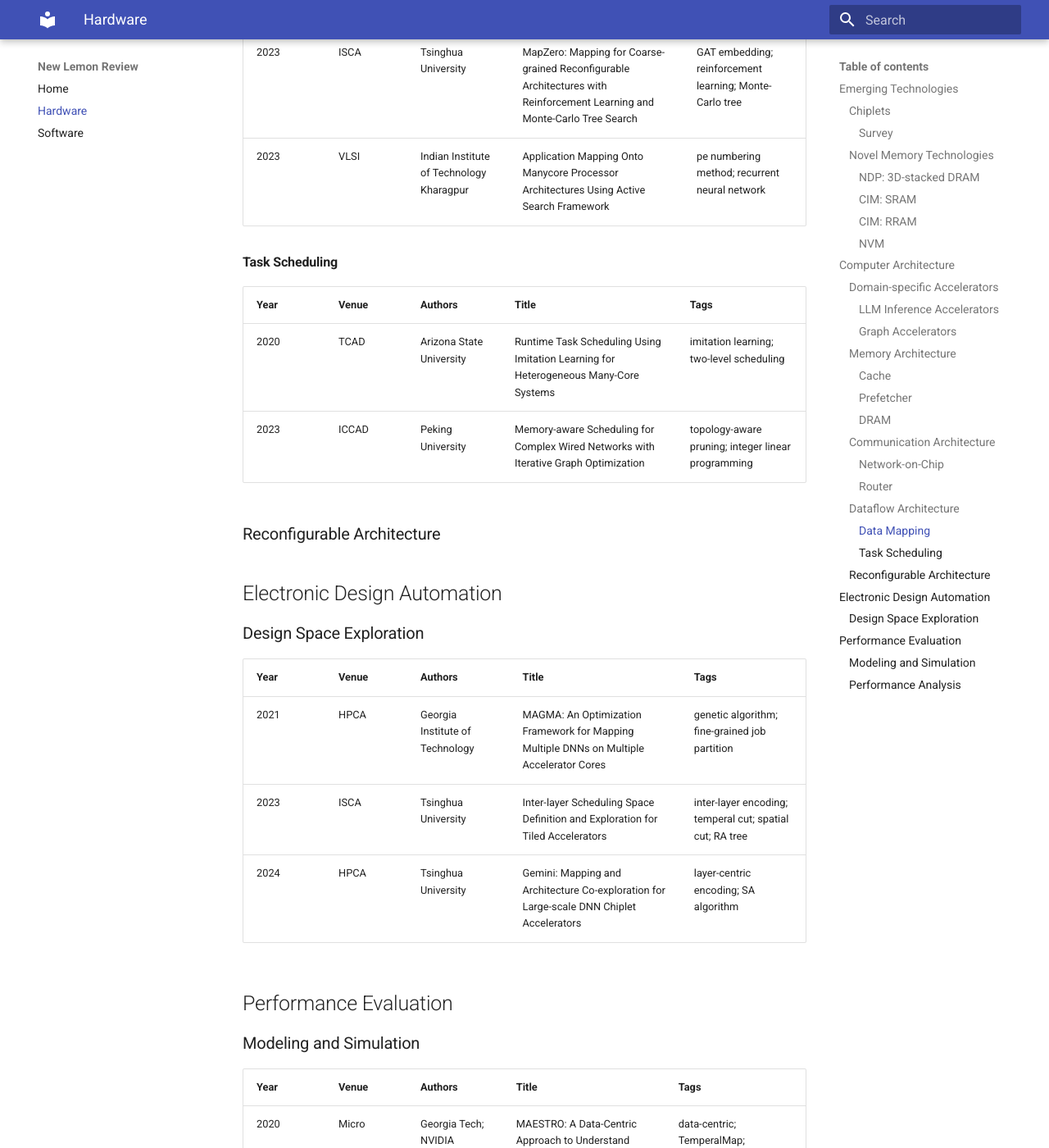
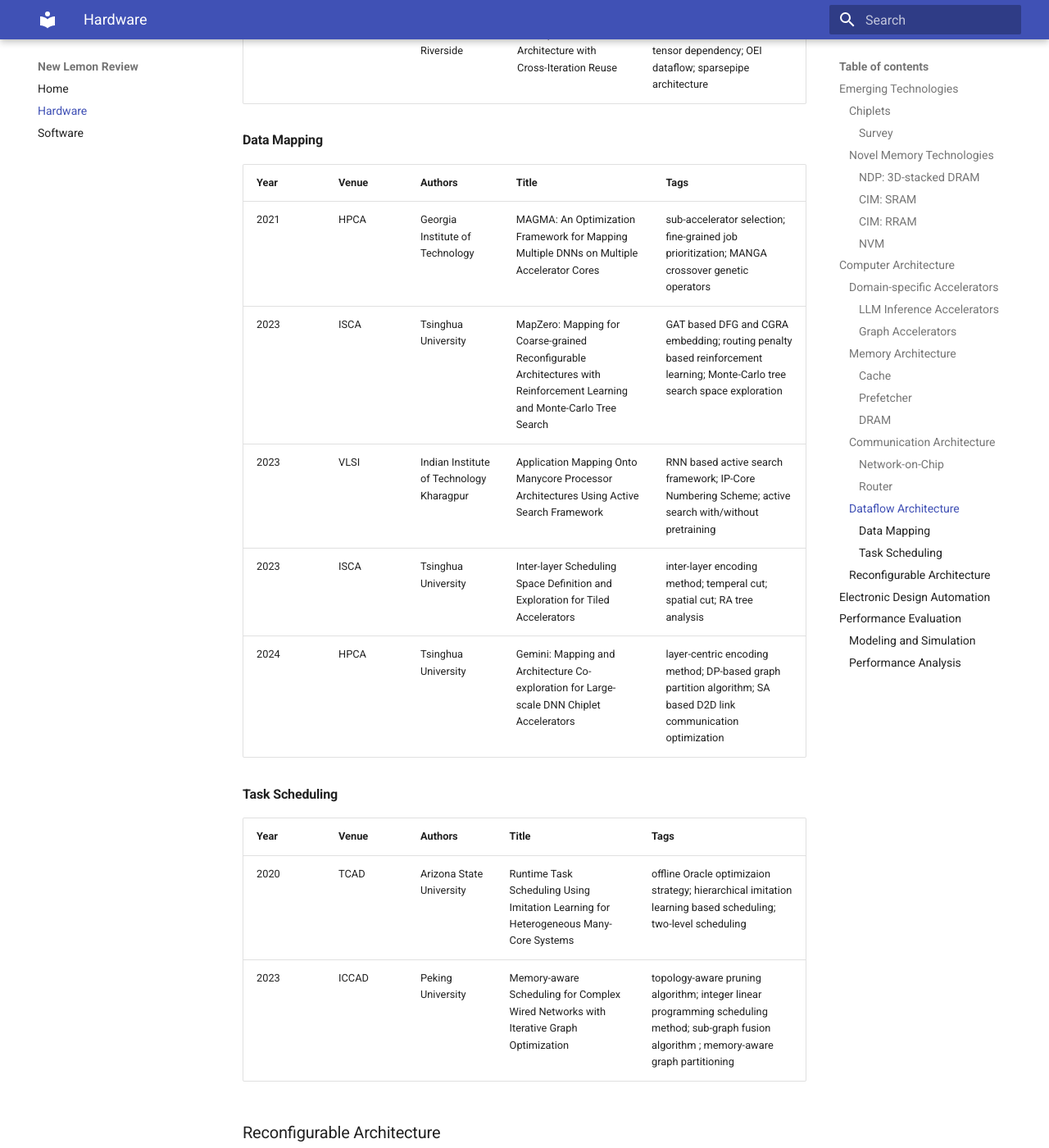
Before and after one commit to pku-lemonade/review, an MkDocs documentation site: the page built from docs/Hardware.md, in a window 1280 px wide and 1400 px high, scrolled down 2697 px. Shown: the whole window at 82% size. Built offline with MkDocs 1.6.1 and Material for MkDocs 9.7.7, drawn with Linux system fonts in a browser that asks for light colours; some of the changed text lies outside the part shown.

Commit message:
Modified some details according to suggestions and specified the tags for each paper.

```diff
--- a/docs/Hardware.md
+++ b/docs/Hardware.md
@@ -8,9 +8,9 @@
 
 | Year | Venue | Authors | Title | Tags |
 |-|-|-|------------------|--------------|
-| 2020 | Electronics | National University of Defense Technology | Chiplet Heterogeneous Integration Technology—Status and Challenges | heterogeneous integration technology; chiplet concept |
-| 2022 | CCFTHPC | Institute of Computing Technology, Chinese Academy of Sciences | Survey on chiplets: interface, interconnect and integration methodology | development history; standardization of chiplet technology |
-| 2024 | IEEE Circuits and Systems Magazine | Tsinghua University | Chiplet Heterogeneous Integration Technology—Status and Challenges | wafer-scale computing |
+| 2020 | Electronics | National University of Defense Technology | Chiplet Heterogeneous Integration Technology—Status and Challenges | heterogeneous integration technology; interconnect interfaces and protocols; packaging technology|
+| 2022 | CCFTHPC | Institute of Computing Technology, Chinese Academy of Sciences | Survey on chiplets: interface, interconnect and integration methodology | development history; interfaces and protocols; packaging technology; EDA tool; standardization of chiplet technology |
+| 2024 | IEEE Circuits and Systems Magazine | Tsinghua University | Chiplet Heterogeneous Integration Technology—Status and Challenges | wafer-scale chip architecture; compiler tool chain; integration technology; wafer-scale system; fault tolerance |
 
 ### Novel Memory Technologies
 
@@ -48,16 +48,16 @@
 
 | Year | Venue | Authors | Title | Tags |
 |-|-|-|------------------|--------------|
-| 2021 | HPCA | George Washington University | Adapt-NoC: A Flexible Network-on-Chip Design for Heterogeneous Manycore Architectures | reinforcement learning; application-aware; subnoc |
-| 2022 | HPCA | Huawei | Application Defined On-chip Networks for Heterogeneous Chiplets: An Implementation Perspective | non-buffer structure; multi cycle |
-| 2023 | ICCAD | University of Central Florida | ARIES: Accelerating Distributed Training in Chiplet-based Systems via Flexible Interconnects | reconfigurable interconnects; all-reduce algorithm |
+| 2021 | HPCA | George Washington University | Adapt-NoC: A Flexible Network-on-Chip Design for Heterogeneous Manycore Architectures | mux based adaptable router architecture; adaptable link design; reinforcement learning based subNoC optimization algorithm |
+| 2022 | HPCA | Huawei | Application Defined On-chip Networks for Heterogeneous Chiplets: An Implementation Perspective | bufferless multi-ring NoC design; application-architecture-physical co-design method; architecture expressiveness; deadlock resolution SWAP mechanism |
+| 2023 | ICCAD | University of Central Florida | ARIES: Accelerating Distributed Training in Chiplet-based Systems via Flexible Interconnects | directional bypassing link; ARIES link with transistor; ARIES all-reduce optimization algorithm |
 
 #### Router
 
 | Year | Venue | Authors | Title | Tags |
 |-|-|-|------------------|--------------|
-| 2022 | HPCA | Chalmers University of Technology | FastTrackNoC: A NoC with FastTrack Router Datapaths | non-turning hops; direct path |
-| 2023 | HPCA | Tsinghua University | A Scalable Methodology for Designing Efficient Interconnection Network of Chiplets | interface grouping; hypercube ; label-based routing|
+| 2022 | HPCA | Chalmers University of Technology | FastTrackNoC: A NoC with FastTrack Router Datapaths | non-turning hops; direct FastTrack flit path; zero-load latency analysis |
+| 2023 | HPCA | Tsinghua University | A Scalable Methodology for Designing Efficient Interconnection Network of Chiplets | interface grouping; hypercube construction algorithm; deadlock-free adaptive routing algorithm; safe/unsafe flow control; network interleaving method|
 
 ### Dataflow Architecture
 
@@ -65,34 +65,29 @@
 
 | Year | Venue | Authors | Title | Tags |
 |-|-|-|------------------|--------------|
-| 2024 | Micro | Carnegie Mellon University | The TYR Dataflow Architecture: Improving Locality by Taming Parallelism | local tag space; token synchronization instruction |
-| 2024 | Micro | University of California, Riverside | Sparsepipe: Sparse Inter-operator Dataflow Architecture with Cross-Iteration Reuse | producer-consumer reuse; cross-iteration reuse; sparsepipe architecture|
+| 2024 | MICRO | Carnegie Mellon University | The TYR Dataflow Architecture: Improving Locality by Taming Parallelism | local tag spaces technique; space tag managing instruction set; CT based concurrent-block communication |
+| 2024 | MICRO | University of California, Riverside | Sparsepipe: Sparse Inter-operator Dataflow Architecture with Cross-Iteration Reuse | producer-consumer reuse; cross-iteration reuse; sub-tensor dependency; OEI dataflow; sparsepipe architecture|
 
 #### Data Mapping
 
 | Year | Venue | Authors | Title | Tags |
 |-|-|-|------------------|--------------|
-| 2023 | ISCA | Tsinghua University | MapZero: Mapping for Coarse-grained Reconfigurable Architectures with Reinforcement Learning and Monte-Carlo Tree Search | GAT embedding; reinforcement learning; Monte-Carlo tree |
-| 2023 | VLSI | Indian Institute of Technology Kharagpur | Application Mapping Onto Manycore Processor Architectures Using Active Search Framework | pe numbering method; recurrent neural network |
+| 2021 | HPCA | Georgia Institute of Technology | MAGMA: An Optimization Framework for Mapping Multiple DNNs on Multiple Accelerator Cores | sub-accelerator selection; fine-grained job prioritization; MANGA crossover genetic operators |
+| 2023 | ISCA | Tsinghua University | MapZero: Mapping for Coarse-grained Reconfigurable Architectures with Reinforcement Learning and Monte-Carlo Tree Search | GAT based DFG and CGRA embedding; routing penalty based reinforcement learning; Monte-Carlo tree search space exploration |
+| 2023 | VLSI | Indian Institute of Technology Kharagpur | Application Mapping Onto Manycore Processor Architectures Using Active Search Framework | RNN based active search framework; IP-Core Numbering Scheme; active search with/without pretraining |
+| 2023 | ISCA | Tsinghua University | Inter-layer Scheduling Space Definition and Exploration for Tiled Accelerators | inter-layer encoding method; temperal cut; spatial cut; RA tree analysis |
+| 2024 | HPCA | Tsinghua University | Gemini: Mapping and Architecture Co-exploration for Large-scale DNN Chiplet Accelerators | layer-centric encoding method; DP-based graph partition algorithm; SA based D2D link communication optimization |
 
 #### Task Scheduling
 
 | Year | Venue | Authors | Title | Tags |
 |-|-|-|------------------|--------------|
-| 2020 | TCAD | Arizona State University | Runtime Task Scheduling Using Imitation Learning for Heterogeneous Many-Core Systems | imitation learning; two-level scheduling |
-| 2023 | ICCAD | Peking University | Memory-aware Scheduling for Complex Wired Networks with Iterative Graph Optimization | topology-aware pruning; integer linear programming |
+| 2020 | TCAD | Arizona State University | Runtime Task Scheduling Using Imitation Learning for Heterogeneous Many-Core Systems | offline Oracle optimizaion strategy; hierarchical imitation learning based scheduling; two-level scheduling |
+| 2023 | ICCAD | Peking University | Memory-aware Scheduling for Complex Wired Networks with Iterative Graph Optimization | topology-aware pruning algorithm; integer linear programming scheduling method; sub-graph fusion algorithm ; memory-aware graph partitioning|
 
 ### Reconfigurable Architecture
 
 ## Electronic Design Automation
-
-### Design Space Exploration
-
-| Year | Venue | Authors | Title | Tags |
-|-|-|-|------------------|--------------|
-| 2021 | HPCA | Georgia Institute of Technology | MAGMA: An Optimization Framework for Mapping Multiple DNNs on Multiple Accelerator Cores | genetic algorithm; fine-grained job partition |
-| 2023 | ISCA | Tsinghua University | Inter-layer Scheduling Space Definition and Exploration for Tiled Accelerators | inter-layer encoding; temperal cut; spatial cut; RA tree |
-| 2024 | HPCA | Tsinghua University | Gemini: Mapping and Architecture Co-exploration for Large-scale DNN Chiplet Accelerators | layer-centric encoding; SA algorithm |
 
 ## Performance Evaluation
 
@@ -100,14 +95,14 @@
 
 | Year | Venue | Authors | Title | Tags |
 |-|-|-|------------------|--------------|
-| 2020 | Micro | Georgia Tech; NVIDIA | MAESTRO: A Data-Centric Approach to Understand Reuse, Performance, and Hardware Cost of DNN Mappings |  data-centric; TemperalMap; SpatialMap; Cluster |
-| 2022 | OSDI | UC Berkeley | Alpa: Automating Inter- and Intra-Operator Parallelism for Distributed Deep Learning | inter-operator parallelisms; intra-operator parallelisms | ASTRA-sim2.0: Modeling Hierarchical Networks and Disaggregated Systems for Large-model Training at Scale | multi-dimensional heterogeneous topology; graph-based training-loop |
-| 2023 | Micro | Peking University | TileFlow: A Framework for Modeling Fusion Dataflow via Tree-based Analysis | tree-based description; tile-centric |
-| 2023 | ISPASS | Georgia Institute of Technology | ASTRA-sim2.0: Modeling Hierarchical Networks and Disaggregated Systems for Large-model Training at Scale | graph-based training-loop; multi-dimensional heterogeneous topology |
-| 2024 | ISCA | Stanford University | The Dataflow Abstract Machine Simulator Framework | communicating sequential processes; event-queue free; time multiplexing |
+| 2020 | MICRO | Georgia Tech; NVIDIA | MAESTRO: A Data-Centric Approach to Understand Reuse, Performance, and Hardware Cost of DNN Mappings | data-centric mapping; data reuse analysis; TemperalMap; SpatialMap; analytical cost model |
+| 2022 | OSDI | UC Berkeley | Alpa: Automating Inter- and Intra-Operator Parallelism for Distributed Deep Learning | inter-operator parallelisms; intra-operator parallelisms; ILP and DP hierarchical optimization |
+| 2023 | MICRO | Peking University | TileFlow: A Framework for Modeling Fusion Dataflow via Tree-based Analysis | 3D design space of fusion dataflow; tree-based description; tile-centric notation |
+| 2023 | ISPASS | Georgia Institute of Technology | ASTRA-sim2.0: Modeling Hierarchical Networks and Disaggregated Systems for Large-model Training at Scale | graph-based training-loop execution; multi-dimensional heterogeneous topology construction; analytical network backend |
+| 2024 | ISCA | Stanford University | The Dataflow Abstract Machine Simulator Framework | communicating sequential processes; event-queue free execution; context-channel based description; asynchronous distributed time |
 
 ### Performance Analysis
 
 | Year | Venue | Authors | Title | Tags |
 |-|-|-|------------------|--------------|
-| 2022 | ASPLOS | NC State University | ValueExpert: Exploring Value Patterns in GPU-accelerated Applications value-related inefficiencies | GPU-CPU data movement; redundant instructions |
+| 2022 | ASPLOS | NC State University | ValueExpert: Exploring Value Patterns in GPU-accelerated Applications value-related inefficiencies | data value pattern recoginition; value flow graph; parallel intervals merging algorithm |
```
Also changed, not shown: docs/Software.md (+3 -3 lines).
